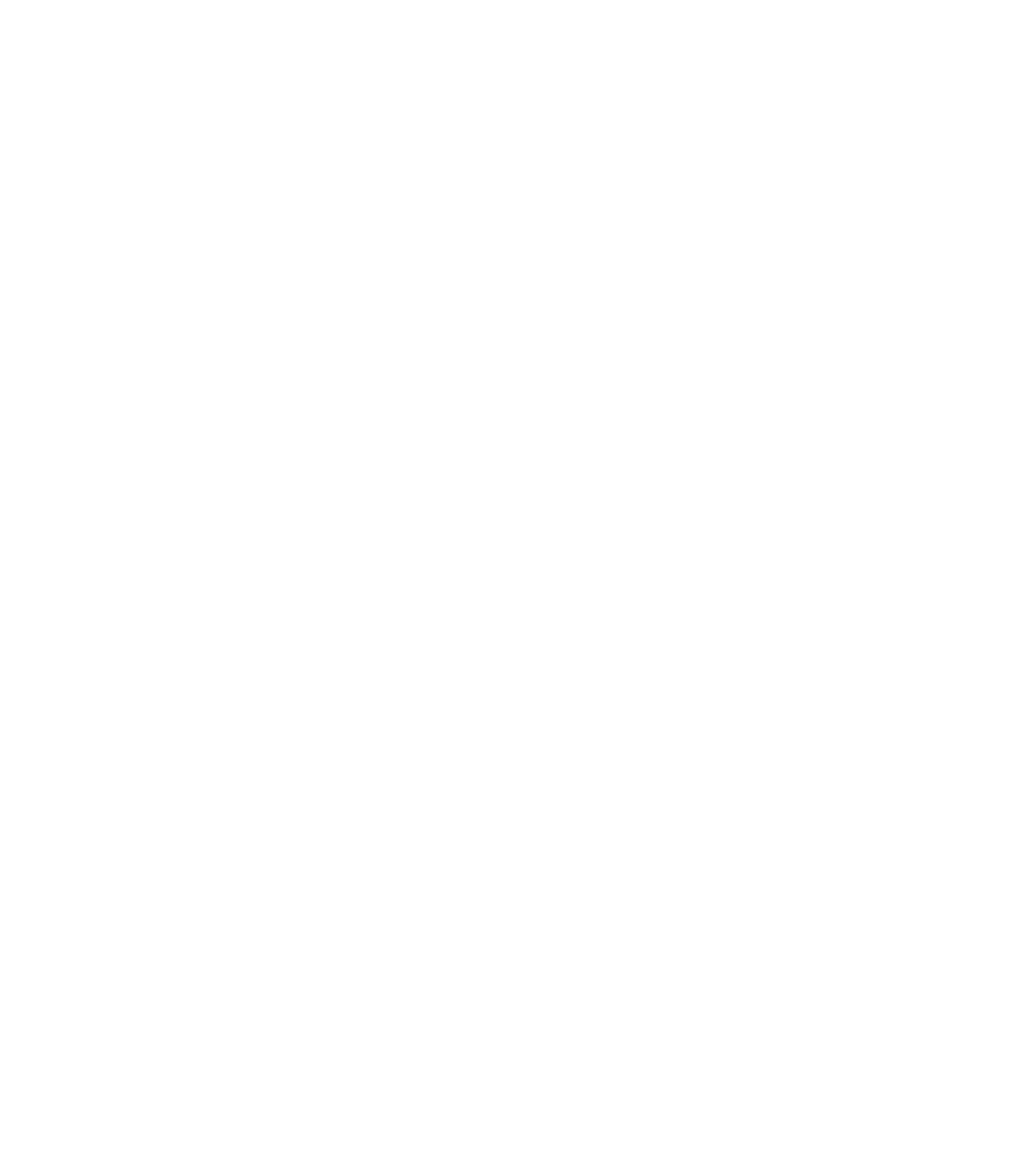
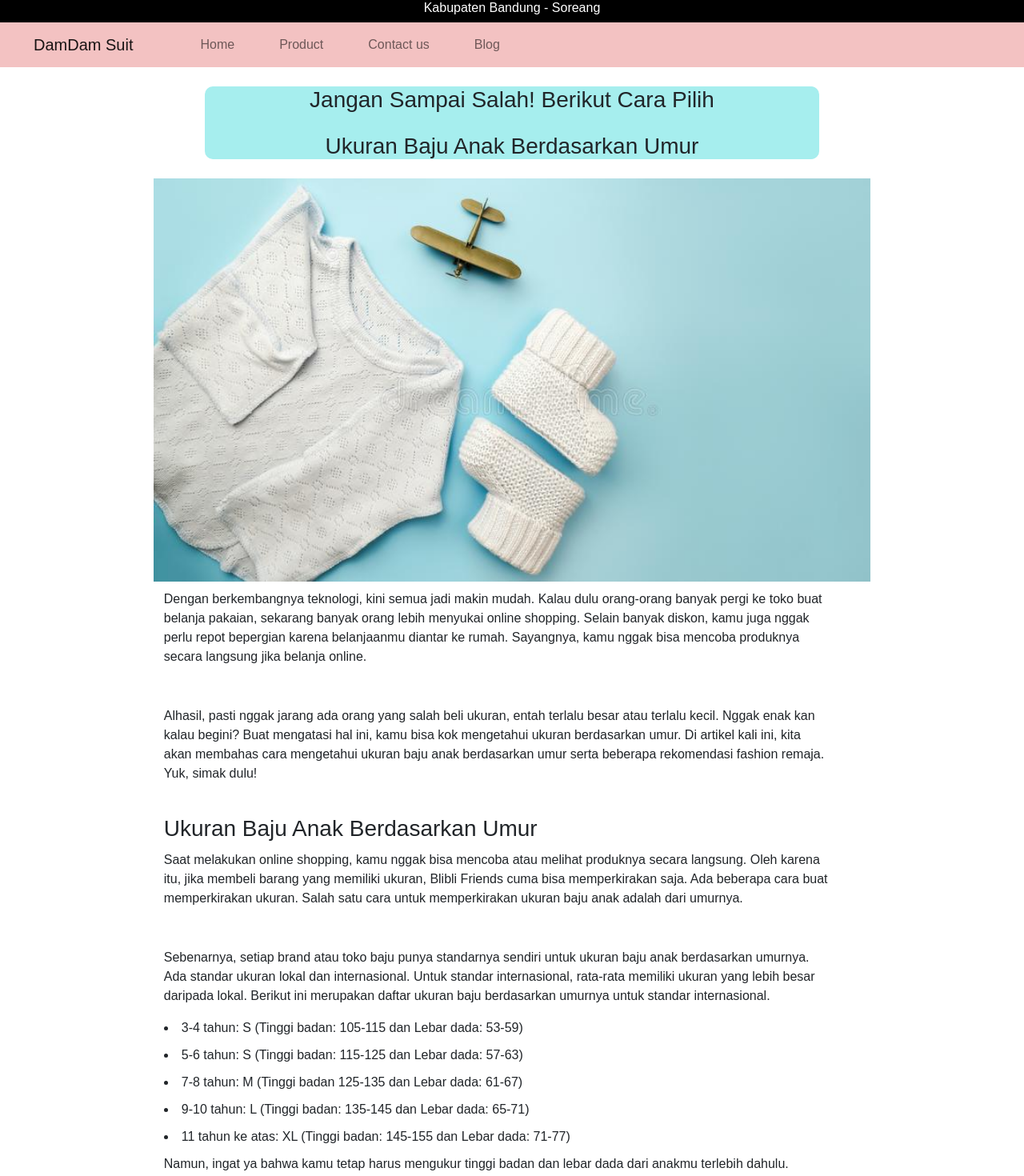
Before and after one commit to muhamadafif83/ProjectSidang, a React (Create React App) app: page /blog in a window 1280 px wide. Before the commit this address had no page. Shown: the top 1470 px of the page at 80% size. Before the commit the page ends 800 px from the top, so only its background shows below. Built offline with nearby package versions, Linux system fonts and the light colour scheme.

Commit message:
menambahkan Blog

```diff
--- a/src/App.js
+++ b/src/App.js
@@ -4,6 +4,7 @@
 import Product from "./MainPage/product/product";
 import Home from "./MainPage/home/home";
 import ModalComponent from "./MainPage/product/modalProduct";
+import Blog from "./MainPage/blog/blog";
 
 function App() {
   return (
@@ -11,6 +12,7 @@
       <BrowserRouter>
         <Routes>
           <Route path="/" element={<Home />} />
+          <Route path="/blog" element={<Blog />} />
           <Route path="/about" element={<About />} />
           <Route path="/product" element={<Product />} />
           <Route path="/test" element={<ModalComponent />} />
--- /dev/null
+++ b/src/MainPage/blog/blog.css
@@ -0,0 +1,46 @@
+.blog-content img{
+    width: 70%;
+    /* margin-left: 16%; */
+    display: flex;
+    align-items: center;
+}
+
+.blog-content p{
+    width: 65%;
+    margin-top: 10px;
+    text-align: left;
+    margin-left: -3%;
+}
+
+.blog-content2 p{
+    width: 65%;
+    margin-top: 10px;
+    text-align: left;
+    margin-left: -3%;
+}
+
+.blog-content2 li{
+    width: 65%;
+    margin-top: 10px;
+    text-align: left;
+    margin-left: -3%;
+}
+
+.title2 h3{
+    width: 70%;
+    margin-left: 16%;
+    display: flex;
+    align-items: center;
+}
+
+.title{
+    background-color: rgb(166, 238, 238);
+    width: 60%;
+    margin-left: 20%;
+    border-radius: 10px;
+}
+
+.blog-content2 ul li{
+    list-style-type: circle;
+
+}
--- /dev/null
+++ b/src/MainPage/blog/blog.js
@@ -0,0 +1,42 @@
+import Footer from "../../components/footer/footer";
+import NavBar from "../../components/navbar/navbar";
+import "./blog.css";
+
+const Blog = () => {
+  return (
+    <div className="blog-container">
+        <NavBar/>
+        <div className="title">
+        <h3 className="text-center m-4">Jangan Sampai Salah! Berikut Cara Pilih </h3>
+        <h3 className="text-center m-4" >Ukuran Baju Anak Berdasarkan Umur</h3>
+        </div>
+        <div className="blog-content">
+            <center>
+            <img src="./image/baju-home.jpg"/>
+            <p>Dengan berkembangnya teknologi, kini semua jadi makin mudah. Kalau dulu orang-orang banyak pergi ke toko buat belanja pakaian, sekarang banyak orang lebih menyukai online shopping. Selain banyak diskon, kamu juga nggak perlu repot bepergian karena belanjaanmu diantar ke rumah. Sayangnya, kamu nggak bisa mencoba produknya secara langsung jika belanja online.</p>
+            <br />
+            <p>Alhasil, pasti nggak jarang ada orang yang salah beli ukuran, entah terlalu besar atau terlalu kecil. Nggak enak kan kalau begini? Buat mengatasi hal ini, kamu bisa kok mengetahui ukuran berdasarkan umur. Di artikel kali ini, kita akan membahas cara mengetahui ukuran baju anak berdasarkan umur serta beberapa rekomendasi fashion remaja. Yuk, simak dulu!</p>
+            </center>
+        </div><br />
+        <div className="title2">
+        <h3>Ukuran Baju Anak Berdasarkan Umur</h3>
+        </div>
+        <div className="blog-content2">
+        <center>
+        <p>Saat melakukan online shopping, kamu nggak bisa mencoba atau melihat produknya secara langsung. Oleh karena itu, jika membeli barang yang memiliki ukuran, Blibli Friends cuma bisa memperkirakan saja. Ada beberapa cara buat memperkirakan ukuran. Salah satu cara untuk memperkirakan ukuran baju anak adalah dari umurnya.</p>
+        <br />
+        <p>Sebenarnya, setiap brand atau toko baju punya standarnya sendiri untuk ukuran baju anak berdasarkan umurnya. Ada standar ukuran lokal dan internasional. Untuk standar internasional, rata-rata memiliki ukuran yang lebih besar daripada lokal. Berikut ini merupakan daftar ukuran baju berdasarkan umurnya untuk standar internasional.</p>
+            <li>3-4 tahun: S (Tinggi badan: 105-115 dan Lebar dada: 53-59)</li>
+            <li>5-6 tahun: S (Tinggi badan: 115-125 dan Lebar dada: 57-63)</li>
+            <li>7-8 tahun: M (Tinggi badan 125-135 dan Lebar dada: 61-67)</li>
+            <li>9-10 tahun: L (Tinggi badan: 135-145 dan Lebar dada: 65-71)</li>
+            <li>11 tahun ke atas: XL (Tinggi badan: 145-155 dan Lebar dada: 71-77)</li>
+        <p>Namun, ingat ya bahwa kamu tetap harus mengukur tinggi badan dan lebar dada dari anakmu terlebih dahulu. Ukuran di atas juga nggak bisa sepenuhnya dijadikan sebagai patokan karena setiap toko atau brand bisa memiliki panduan yang berbeda-beda.</p>
+        </center>
+        </div>
+        <Footer/>
+    </div>
+  )
+}
+
+export default Blog
--- a/src/components/navbar/navbar.js
+++ b/src/components/navbar/navbar.js
@@ -1,34 +1,45 @@
-import Container from 'react-bootstrap/Container';
-import Nav from 'react-bootstrap/Nav';
-import Navbar from 'react-bootstrap/Navbar';
-import React from 'react';
-import './navbar.css'
+import Container from "react-bootstrap/Container";
+import Nav from "react-bootstrap/Nav";
+import Navbar from "react-bootstrap/Navbar";
+import React from "react";
+import "./navbar.css";
 
 const NavBar = () => {
-    return(
+  return (
     <div className="container-Nav">
       <div className="home-top">
         <h6>Kabupaten Bandung - Soreang</h6>
       </div>
-        <Navbar expand="lg" className='bar'>
+      <Navbar expand="lg" className="bar">
         <Container fluid>
-        <Navbar.Brand href="/" style={{marginLeft: '30px'}}>DamDam Suit</Navbar.Brand>
+          <Navbar.Brand href="/" style={{ marginLeft: "30px" }}>
+            DamDam Suit
+          </Navbar.Brand>
           <Navbar.Toggle aria-controls="navbarScroll" />
           <Navbar.Collapse id="navbarScroll">
             <Nav
               className="me-auto my-2 my-lg-0"
-            style={{ maxHeight: '100px'}}
+              style={{ maxHeight: "100px" }}
               navbarScroll
             >
-            <Nav.Link href="/" style={{marginLeft: '60px'}}>Home </Nav.Link>
-            <Nav.Link href="/Product" style={{marginLeft: '40px'}}>Product</Nav.Link>
-            <Nav.Link href="/About" style={{marginLeft: '40px'}}>Contact us</Nav.Link>
+              <Nav.Link href="/" style={{ marginLeft: "60px" }}>
+                Home{" "}
+              </Nav.Link>
+              <Nav.Link href="/Product" style={{ marginLeft: "40px" }}>
+                Product
+              </Nav.Link>
+              <Nav.Link href="/About" style={{ marginLeft: "40px" }}>
+                Contact us
+              </Nav.Link>
+              <Nav.Link href="/Blog" style={{ marginLeft: "40px" }}>
+                Blog{" "}
+              </Nav.Link>
             </Nav>
           </Navbar.Collapse>
         </Container>
       </Navbar>
     </div>
-    )
-}
+  );
+};
 
-export default NavBar
+export default NavBar;
```
Lines whose indentation alone changed are shown as unchanged.
